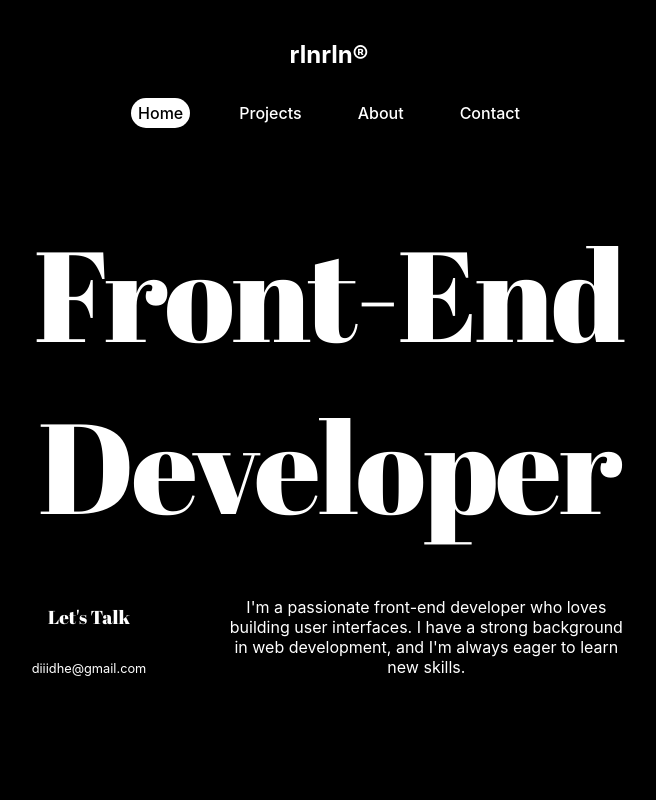
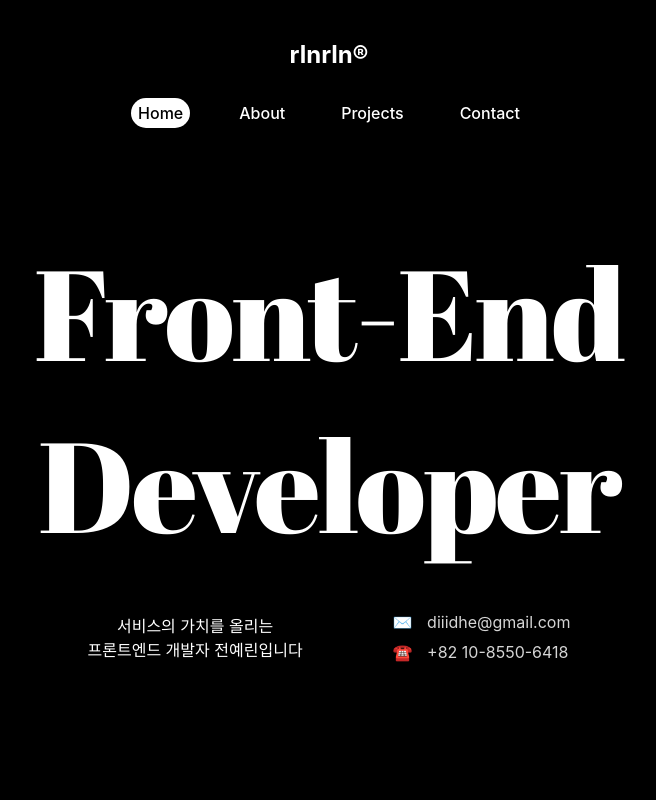
Before and after one commit to rlnrlnworld/portfolio, a React (Create React App) app: page / in a window 1280 px wide. Shown: the top 800 px of the page, without its empty margins (311-967 px from the left). Built offline with nearby package versions, Linux system fonts and the light colour scheme.

Commit message:
fix: GSAP 수정

```diff
--- a/src/App.js
+++ b/src/App.js
@@ -11,8 +11,8 @@ function App() {
     <div className="App">
      {/* <Header /> */}
      <HeroSection />
+     <About />
      <Projects />
-     <About />
      <Scroll />
      <Contact />
     </div>
--- a/src/components/About.js
+++ b/src/components/About.js
@@ -21,7 +21,7 @@ const AboutContainer = styled.section`
   justify-content: center;
   align-items: center;
   text-align: center;
-  margin: 100px 0px 0px;
+  margin: 650px 0px 0px;
   background-color: black;
   padding: 30px 80px;
 
--- a/src/components/Header.js
+++ b/src/components/Header.js
@@ -9,7 +9,7 @@ import styled from 'styled-components';
 const HeaderContainer = styled.header`
   width: 100%;
   padding: 1rem 2rem;
-  mix-blend-mode: difference; /* 부모 배경과 반응 */
+  mix-blend-mode: difference;
   position: absolute;
   top: 0;
   z-index: 10;
@@ -93,10 +93,10 @@ const Header = () => {
             </NavLink>
           </NavItem>
           <NavItem>
-            <NavLink href="#projects">Projects</NavLink>
+            <NavLink href="#about">About</NavLink>
           </NavItem>
           <NavItem>
-            <NavLink href="#about">About</NavLink>
+            <NavLink href="#projects">Projects</NavLink>
           </NavItem>
           <NavItem>
             <NavLink href="#contact">Contact</NavLink>
--- a/src/components/HeroSection.js
+++ b/src/components/HeroSection.js
@@ -31,7 +31,7 @@ const HeroSectionContainer = styled.section`
   text-align: center;
   height: 100vh;
   position: relative;
-  mix-blend-mode: difference; /* 부모 배경과 반응 */
+  /* mix-blend-mode: difference; */
 `;
 
 const HeroTitle = styled.h1`
@@ -44,39 +44,45 @@ const HeroTitle = styled.h1`
   margin: 0;
   padding-top: 100px;
 `;
-
 const HeroList = styled.div`
   display: flex;
   justify-content: center;
   align-items: center;
   gap: 80px;
   margin-top: 30px;
-  mix-blend-mode: difference;
+  color: white;
+
+  h1 {
+    font-size: 1rem;
+    font-weight: 400;
+    mix-blend-mode: difference;
+  }
 `;
 
-const Talk = styled.div`
+const Emoji = styled.span`
+  mix-blend-mode: normal !important;
+  isolation: isolate;
+`;
+
+const Contacts = styled.div`
   display: flex;
   flex-direction: column;
-  align-items: center;
-  color: white;
-  mix-blend-mode: difference;
+  align-items: flex-start;
+  gap: 10px;
+
+  span {
+    margin-left: 10px;
+    mix-blend-mode: difference;
+    text-decoration: none;
+    color: #d5d5d5;
+
+    &:hover {
+      color: white;
+    }
+  }
 `;
 
-const TalkTitle = styled.h3`
-  font-family: "Abril Fatface", serif;
-  font-weight: 400;
-`;
 
-const TalkEmail = styled.p`
-  font-size: 0.8rem;
-`;
-
-const HeroDescription = styled.p`
-  max-width: 400px;
-  text-align: center;
-  color: white;
-  mix-blend-mode: difference;
-`;
 
 const HeroSection = () => {
   const wrapperRef = useRef(null);
@@ -90,6 +96,7 @@ const HeroSection = () => {
       gsap.to(wrapperRef.current, {
         "--target": "0%",
         ease: "none",
+        overwrite: "auto",
         scrollTrigger: {
           trigger: wrapperRef.current,
           start: "top top",
@@ -98,10 +105,22 @@ const HeroSection = () => {
           pinSpacing: false,
           scrub: true,
           onLeave: () => {
-            gsap.to(wrapperRef.current, { opacity: 0, visibility: "hidden", duration: 0.5 });
+            gsap.to(wrapperRef.current, {
+              opacity: 0,
+              duration: 1.5,
+              ease: "power2.out",
+              onComplete: () => {
+                wrapperRef.current.style.display = "none";
+              }
+            });
           },
           onEnterBack: () => {
-            gsap.to(wrapperRef.current, { opacity: 1, visibility: "visible", duration: 0.5 });
+            wrapperRef.current.style.display = "block";
+            gsap.to(wrapperRef.current, {
+              opacity: 1,
+              duration: 1.5,
+              ease: "power2.in"
+            });
           },
         },
       });
@@ -116,15 +135,15 @@ const HeroSection = () => {
         <Header />
         <HeroTitle>Front-End<br />Developer</HeroTitle>
         <HeroList>
-          <Talk>
-            <TalkTitle>Let's Talk</TalkTitle>
-            <TalkEmail>diiidhe@gmail.com</TalkEmail>
-          </Talk>
-          <HeroDescription>
-            I'm a passionate front-end developer who loves building user
-            interfaces. I have a strong background in web development, and I'm
-            always eager to learn new skills.
-          </HeroDescription>
+          <h1>서비스의 가치를 올리는<br />프론트엔드 개발자 전예린입니다</h1>
+          <Contacts>
+            <div>
+              <Emoji>✉️</Emoji> <span>diiidhe@gmail.com</span>
+            </div>
+            <div>
+              <Emoji>☎️</Emoji> <span>+82 10-8550-6418</span>
+            </div>
+          </Contacts>
         </HeroList>
       </HeroSectionContainer>
     </HeroWrapper>
--- a/src/components/Projects.js
+++ b/src/components/Projects.js
@@ -9,7 +9,7 @@ import projects from './ProjectsData';
 const ProjectContainer = styled.section`
   display: flex;
   margin-top: 0;
-  padding: 650px 0 100px;
+  padding: 100px 0 100px;
   flex-direction: column;
   justify-content: center;
   align-items: center;
@@ -27,7 +27,6 @@ const ProjectContainer = styled.section`
 const ProjectTitle = styled.h2`
   @import url('https://fonts.googleapis.com/css2?family=Abril+Fatface&display=swap');
   font-family: 'Abril Fatface', serif;
-  background-color: white;
   font-weight: 400;
   font-size: 1.8rem;
 `;
```
Also changed, not shown: src/assets/envelope.png (added), src/assets/woman_emoji.png (added).
